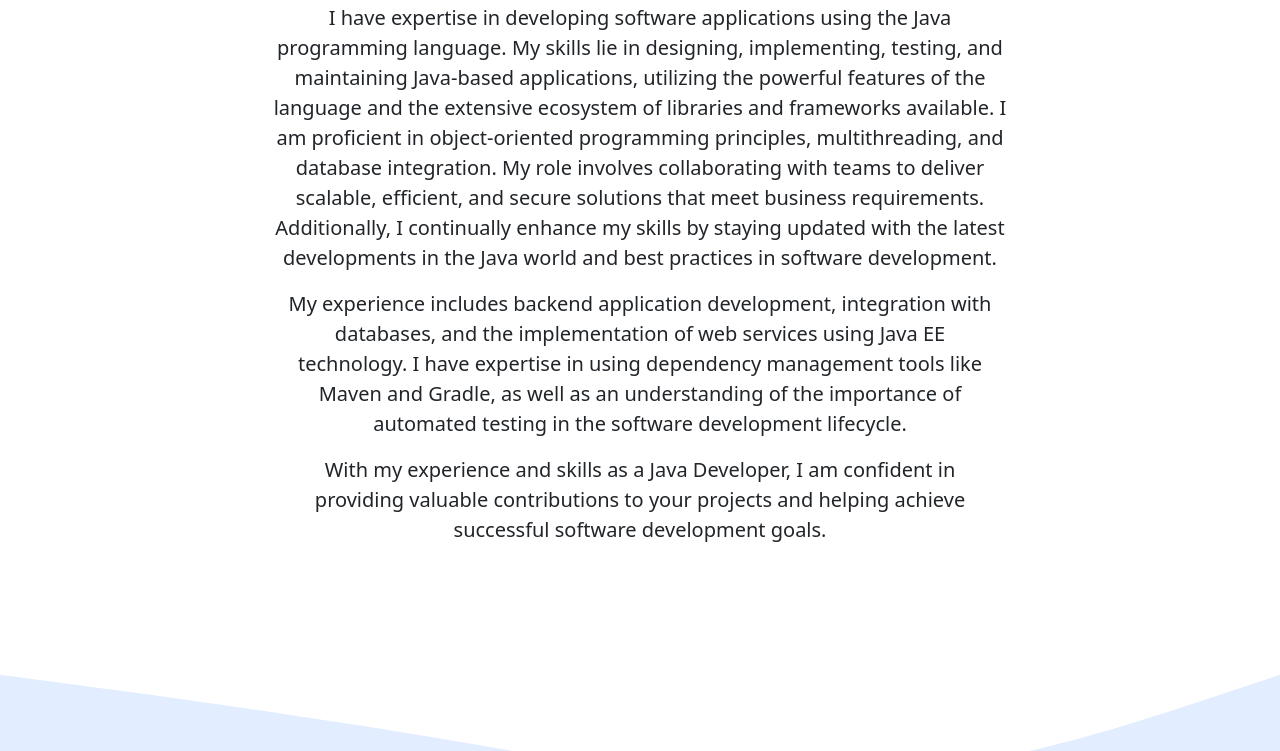
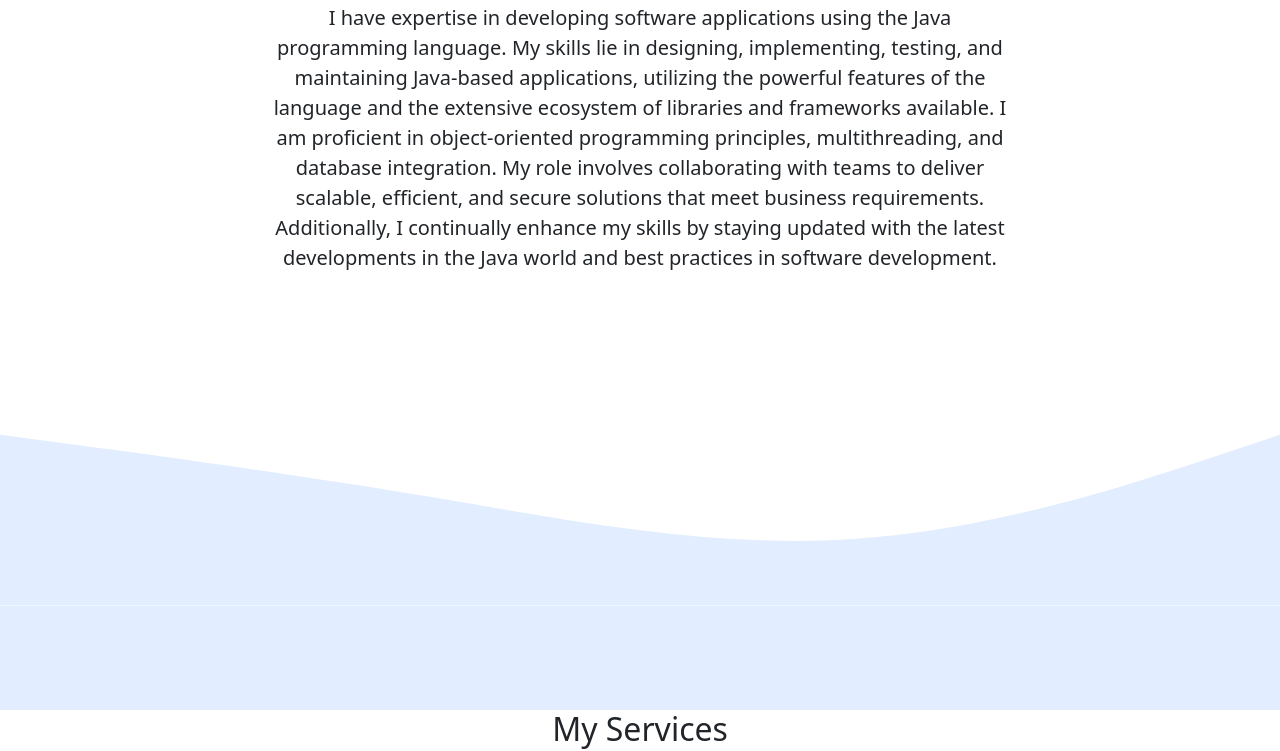
Before and after one commit to periyana/periyana.github.io, a plain HTML site: page index.html in a window 1280 px wide. Shown: the part 901-1652 px from the top of the page. Drawn offline with nearby package versions, Linux system fonts and the light colour scheme.

Commit message:
Update index.html

```diff
--- a/index.html
+++ b/index.html
@@ -81,14 +81,13 @@
           <div class="row justify-content-center fs-5 text-center">
             <div class="col-md-8">
               <p>
-                My experience includes backend application development, integration with databases, and the implementation of web services using Java EE technology. I have expertise in using dependency management tools like Maven and
-                Gradle, as well as an understanding of the importance of automated testing in the software development lifecycle.
+
               </p>
             </div>
           </div>
           <div class="row justify-content-center fs-5 text-center">
             <div class="col-md-8">
-              <p>With my experience and skills as a Java Developer, I am confident in providing valuable contributions to your projects and helping achieve successful software development goals.</p>
+              <p></p>
             </div>
           </div>
         </div>
```
